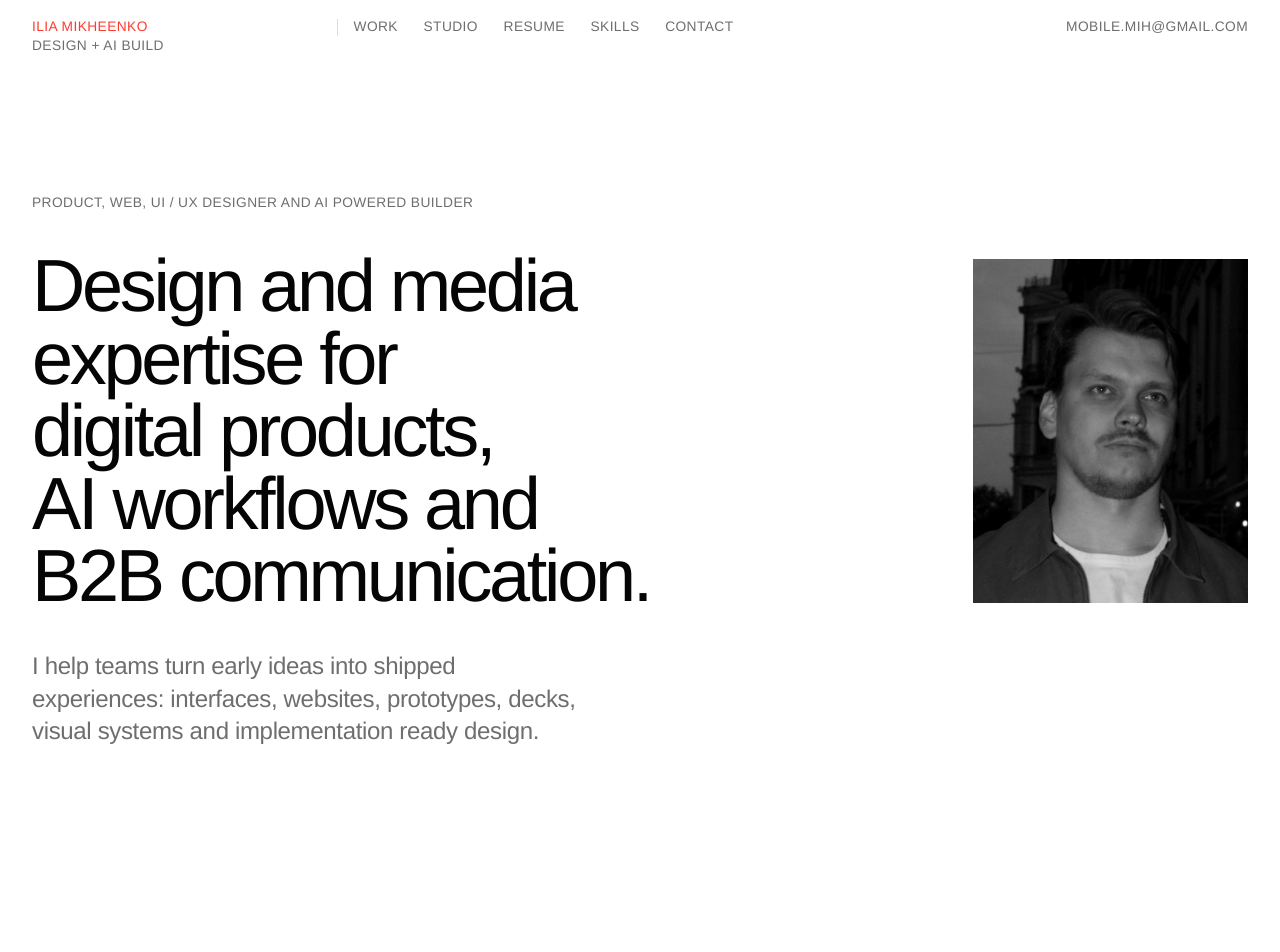
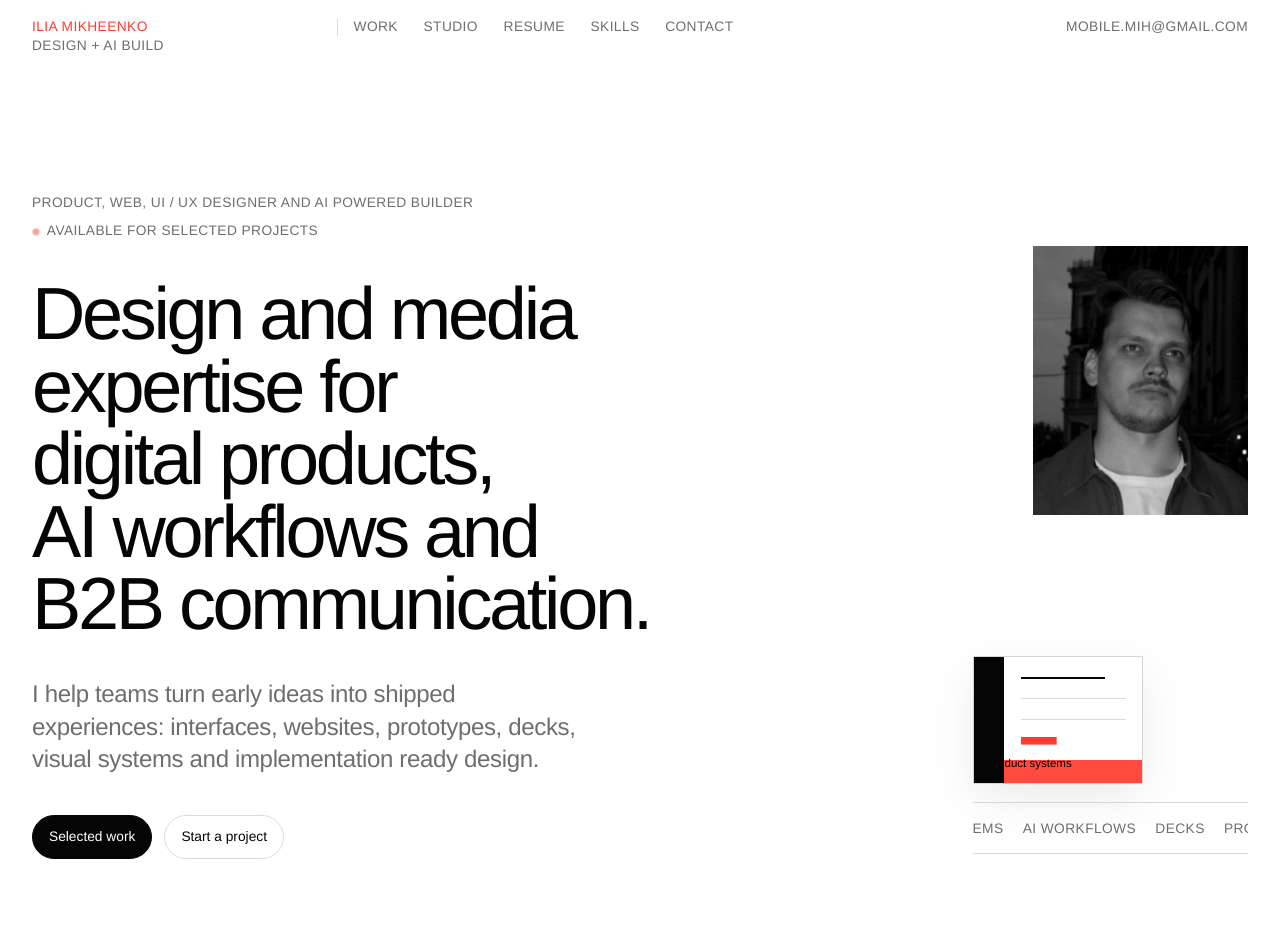
Before and after one commit to miheenko-i/portfolio, a React (Vite) app: page / in a window 1280 px wide. Shown: the top 952 px of the page. Built offline with nearby package versions, Linux system fonts and the light colour scheme; a web font is replaced by a local one.

Commit message:
Refresh hero presentation

```diff
--- a/src/main.jsx
+++ b/src/main.jsx
@@ -205,7 +205,10 @@ function App() {
 
         <div className="heroInner">
           <div className="heroCopy">
-            <p className="eyebrow">Product, Web, UI / UX Designer and AI powered builder</p>
+            <div className="heroStatus">
+              <p className="eyebrow">Product, Web, UI / UX Designer and AI powered builder</p>
+              <span>Available for selected projects</span>
+            </div>
 
             <h1>
               Design and media expertise for digital products, AI workflows and B2B
@@ -216,12 +219,38 @@ function App() {
               I help teams turn early ideas into shipped experiences: interfaces, websites,
               prototypes, decks, visual systems and implementation ready design.
             </p>
+
+            <div className="heroActions">
+              <a href="#work">Selected work</a>
+              <a href="mailto:mobile.mih@gmail.com">Start a project</a>
+            </div>
           </div>
 
           <aside className="heroAside">
-            <figure className="portrait">
-              <img src={asset('/profile.png')} alt="Ilya Mikheenko portrait" />
-            </figure>
+            <div className="heroVisual">
+              <figure className="portrait">
+                <img src={asset('/profile.png')} alt="Ilya Mikheenko portrait" />
+              </figure>
+
+              <div className="heroPreview preview-product" aria-hidden="true">
+                <span>Product systems</span>
+              </div>
+            </div>
+
+            <div className="heroTicker" aria-label="Core capabilities">
+              <div>
+                <span>Product design</span>
+                <span>Web systems</span>
+                <span>AI workflows</span>
+                <span>Decks</span>
+                <span>Prototypes</span>
+                <span>Product design</span>
+                <span>Web systems</span>
+                <span>AI workflows</span>
+                <span>Decks</span>
+                <span>Prototypes</span>
+              </div>
+            </div>
           </aside>
         </div>
       </header>
--- a/src/style.css
+++ b/src/style.css
@@ -77,6 +77,7 @@ figure {
 .nav,
 .mailLink,
 .eyebrow,
+.heroStatus span,
 .workMeta,
 .company,
 .date,
@@ -102,6 +103,7 @@ figure {
 .mailLink,
 .nav a,
 .eyebrow,
+.heroStatus span,
 .workMeta,
 .company,
 .date,
@@ -158,7 +160,7 @@ figure {
 }
 
 .hero {
-  min-height: clamp(680px, 86vh, 860px);
+  min-height: clamp(720px, 88vh, 900px);
   display: grid;
   grid-template-rows: auto 1fr;
 }
@@ -181,6 +183,28 @@ figure {
   padding-right: clamp(2rem, 5vw, 5rem);
 }
 
+.heroStatus {
+  display: flex;
+  flex-wrap: wrap;
+  gap: 0.7rem 1rem;
+  align-items: center;
+}
+
+.heroStatus span {
+  display: inline-flex;
+  align-items: center;
+  gap: 0.45rem;
+}
+
+.heroStatus span::before {
+  content: '';
+  width: 0.48rem;
+  height: 0.48rem;
+  border-radius: 50%;
+  background: var(--accent);
+  animation: pulseDot 1800ms ease-in-out infinite;
+}
+
 h1 {
   width: 100%;
   max-width: 1020px;
@@ -200,24 +224,68 @@ h1 {
   text-wrap: balance;
 }
 
+.heroActions {
+  display: flex;
+  flex-wrap: wrap;
+  gap: 0.75rem;
+}
+
+.heroActions a {
+  display: inline-flex;
+  align-items: center;
+  min-height: 2.75rem;
+  padding: 0.75rem 1rem 0.82rem;
+  border: 1px solid var(--line);
+  border-radius: 999px;
+  color: var(--text);
+  font-size: var(--s-1);
+  line-height: 1;
+  transition:
+    background-color 180ms ease,
+    border-color 180ms ease,
+    color 180ms ease,
+    transform 180ms ease;
+}
+
+.heroActions a:first-child {
+  background: var(--text);
+  border-color: var(--text);
+  color: var(--bg);
+}
+
+.heroActions a:hover {
+  transform: translateY(-2px);
+}
+
+.heroActions a:not(:first-child):hover {
+  border-color: var(--text);
+  background: var(--paper);
+}
+
 .heroAside {
   grid-column: 10 / -1;
   display: grid;
-  gap: 1rem;
+  gap: 1.1rem;
   align-content: start;
-  padding-top: clamp(2rem, 5vw, 5rem);
+  padding-top: clamp(1rem, 4vw, 4rem);
   padding-left: 0;
   border-left: 0;
 }
 
+.heroVisual {
+  position: relative;
+  min-height: clamp(360px, 42vw, 540px);
+}
+
 .portrait {
-  width: min(100%, 280px);
+  width: min(78%, 320px);
   aspect-ratio: 4 / 5;
   overflow: hidden;
   background: var(--paper);
   border: 0;
-  max-width: 280px;
+  max-width: none;
   justify-self: end;
+  margin-left: auto;
 }
 
 .portrait img {
@@ -234,6 +302,65 @@ h1 {
 .portrait:hover img {
   filter: grayscale(0) contrast(1);
   transform: scale(1.045);
+}
+
+.heroPreview {
+  position: absolute;
+  left: 0;
+  bottom: 0;
+  width: min(62%, 250px);
+  aspect-ratio: 4 / 3;
+  overflow: hidden;
+  border: 1px solid var(--line);
+  background: var(--paper);
+  box-shadow: 0 1rem 3rem rgba(5, 5, 5, 0.08);
+  transition:
+    transform 360ms cubic-bezier(0.22, 1, 0.36, 1),
+    box-shadow 360ms cubic-bezier(0.22, 1, 0.36, 1);
+}
+
+.heroVisual:hover .heroPreview {
+  box-shadow: 0 1.5rem 4rem rgba(5, 5, 5, 0.12);
+  transform: translateY(-0.6rem) scale(1.04);
+}
+
+.heroPreview span {
+  position: absolute;
+  left: 0.8rem;
+  bottom: 0.75rem;
+  z-index: 2;
+  color: var(--text);
+  font-size: 0.72rem;
+  line-height: 1.1;
+}
+
+.heroPreview::before,
+.heroPreview::after {
+  content: '';
+  position: absolute;
+  inset: 0;
+}
+
+.heroTicker {
+  max-width: 100%;
+  overflow: hidden;
+  border-block: 1px solid var(--line);
+  padding-block: 0.78rem;
+  color: var(--muted);
+  white-space: nowrap;
+}
+
+.heroTicker div {
+  display: inline-flex;
+  gap: 1.2rem;
+  min-width: max-content;
+  animation: tickerMove 18s linear infinite;
+}
+
+.heroTicker span {
+  font-size: var(--s-1);
+  letter-spacing: 0.03em;
+  text-transform: uppercase;
 }
 
 .statement {
@@ -729,6 +856,29 @@ h1 {
   }
 }
 
+@keyframes tickerMove {
+  from {
+    transform: translateX(0);
+  }
+
+  to {
+    transform: translateX(-50%);
+  }
+}
+
+@keyframes pulseDot {
+  0%,
+  100% {
+    opacity: 0.36;
+    transform: scale(0.82);
+  }
+
+  50% {
+    opacity: 1;
+    transform: scale(1);
+  }
+}
+
 .contact {
   min-height: min(76vh, 760px);
   display: flex;
@@ -791,12 +941,20 @@ h1 {
 
   .heroAside {
     grid-column: span 12;
-    grid-template-columns: minmax(220px, 0.42fr) 1fr;
+    grid-template-columns: minmax(260px, 0.55fr) minmax(0, 1fr);
     align-items: end;
     padding-left: 0;
     border-left: 0;
     border-top: 1px solid var(--line);
     padding-top: 1rem;
+  }
+
+  .heroVisual {
+    min-height: 420px;
+  }
+
+  .heroTicker {
+    align-self: end;
   }
 }
 
@@ -828,7 +986,7 @@ h1 {
   }
 
   .heroInner {
-    padding-block: 4.5rem 4rem;
+    padding-block: 3.25rem 3.5rem;
   }
 
   .heroAside,
@@ -902,6 +1060,14 @@ h1 {
     justify-self: start;
   }
 
+  .heroVisual {
+    min-height: 300px;
+  }
+
+  .heroPreview {
+    width: min(52vw, 190px);
+  }
+
   h1 {
     max-width: none;
     line-height: 1.04;
```
